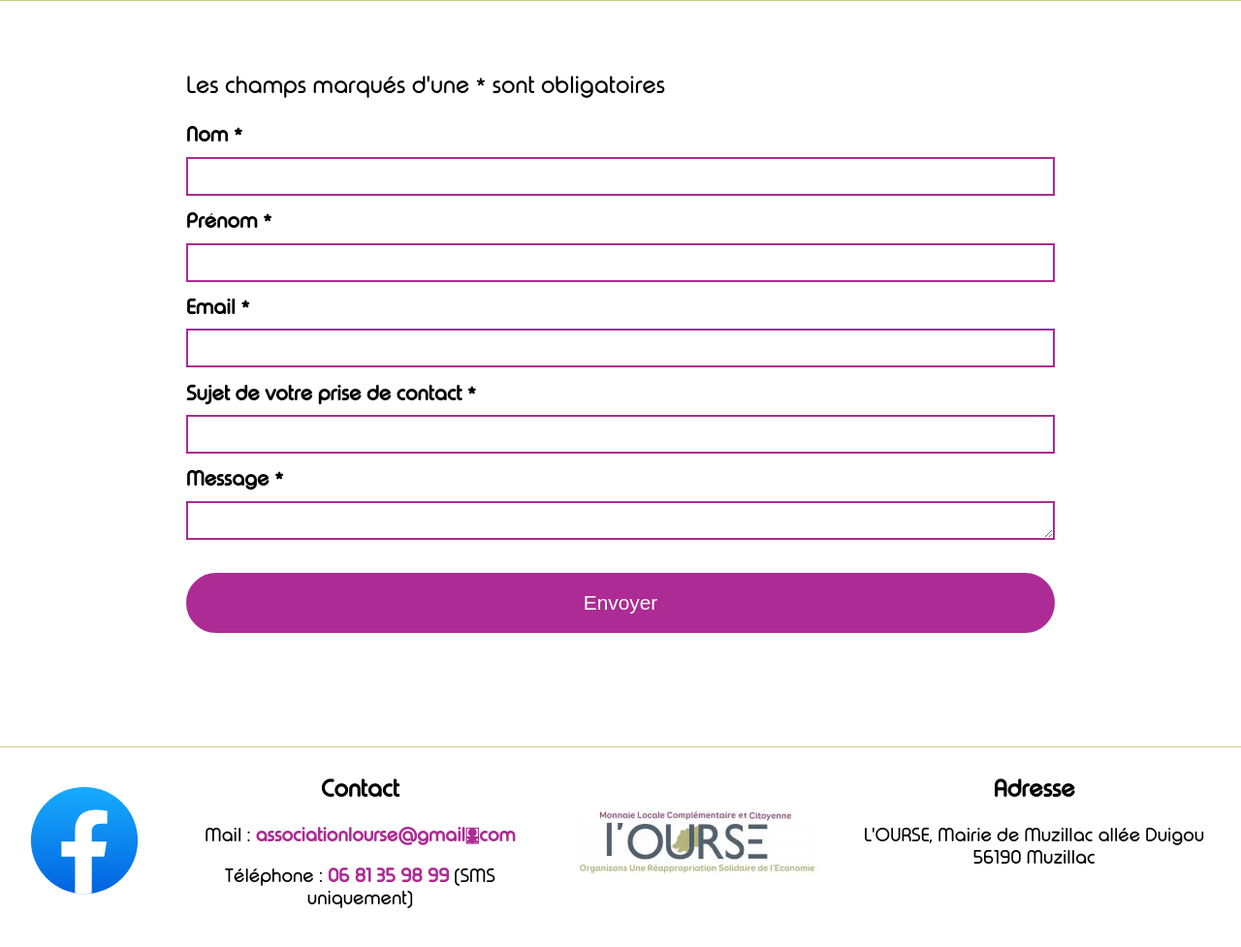
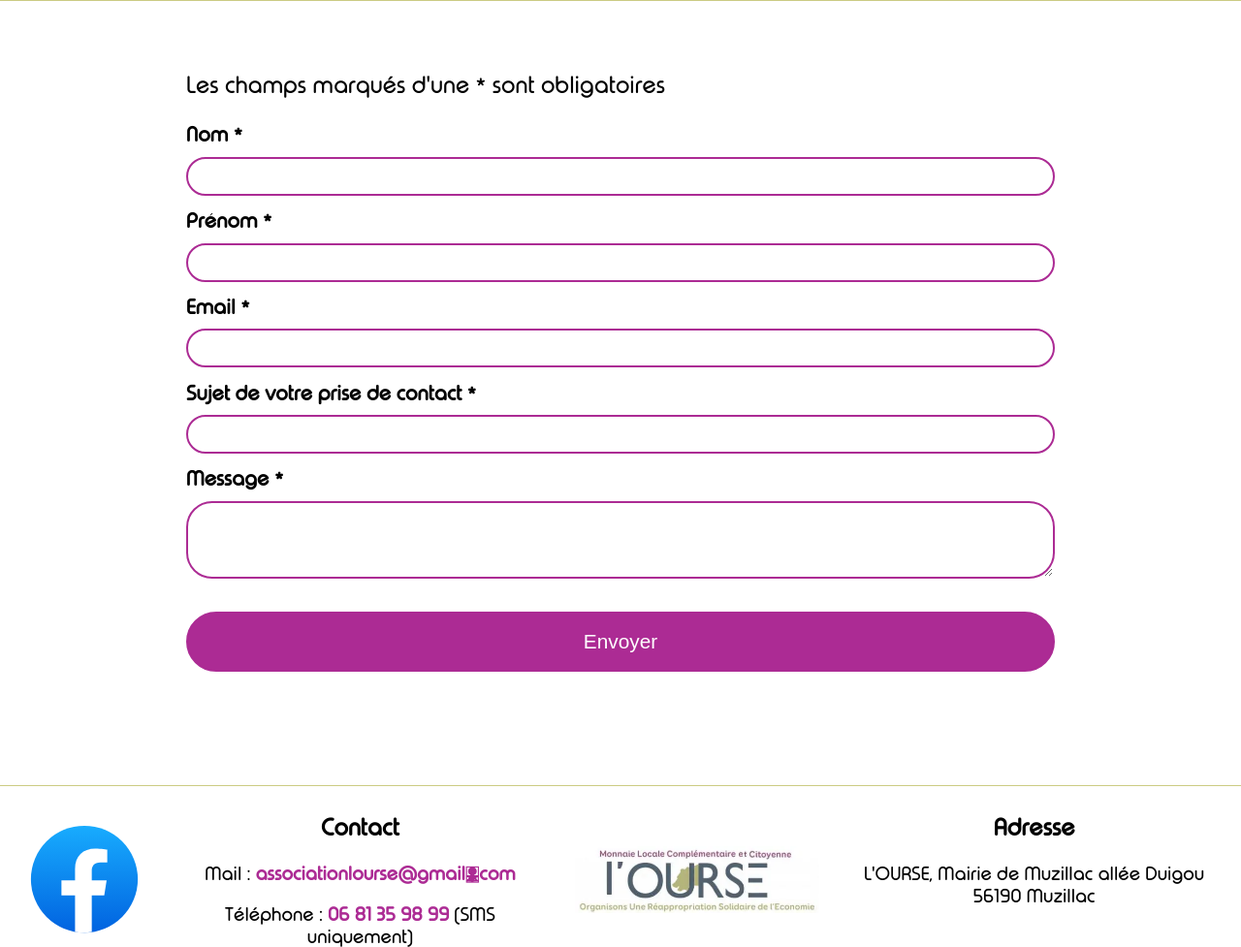
Before and after one commit to Fseymortier/l-ourse, a PHP site: page /pages/contact.php in a window 1280 px wide. Shown: the part 428-1405 px from the top of the page at 97% size. Before the commit the page ends 1365 px from the top, so only its background shows below. Run offline with PHP 8.4, Linux system fonts and the light colour scheme; some libraries are stand-ins or nearby versions.

Commit message:
update
ajustement de style formulaires

```diff
--- a/pages/se-connecter.php
+++ b/pages/se-connecter.php
@@ -8,9 +8,9 @@ require_once('../composants/session.php');
 <section class="container_adherer">
   <form method="POST" action="">
     <p class="champ_obligatoire">Connectez-vous</p>
-    <label class="form-label" for="form2Example11">Email:</label>
+    <label for="form2Example11">Email:</label>
     <input type="email" id="form2Example11" name="email"/>
-    <label class="form-label" for="form2Example22">Mot de passe:</label>
+    <label for="form2Example22">Mot de passe:</label>
     <input type="password" id="form2Example22" name="password" />
     <input type="submit" value="Connexion" class="button_form button_connexion">
   </form>
--- a/styles/contact.css
+++ b/styles/contact.css
@@ -13,9 +13,16 @@ label{
     margin-bottom: 0.5em;
 }
 input,textarea{
-    height: 3em;
     border: 2px solid var(--violet);
     margin-bottom: 1em;
+    border-radius: 2em;
+    padding: 0.5em 1em;
+}
+input{
+    height: 3em;
+}
+textarea{
+    height: 6em;
 }
 .button_form{
     cursor: pointer;
```
